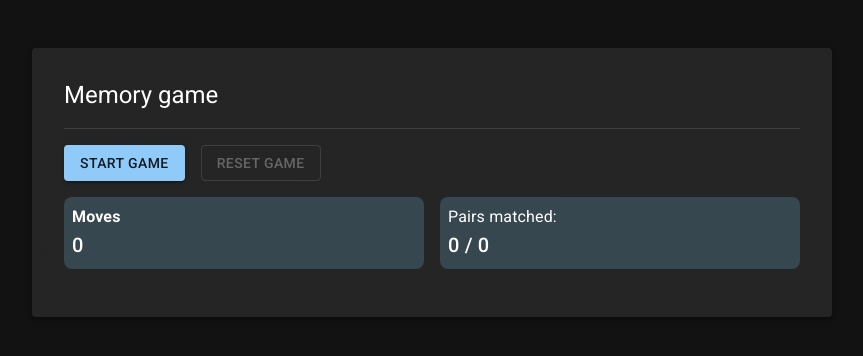
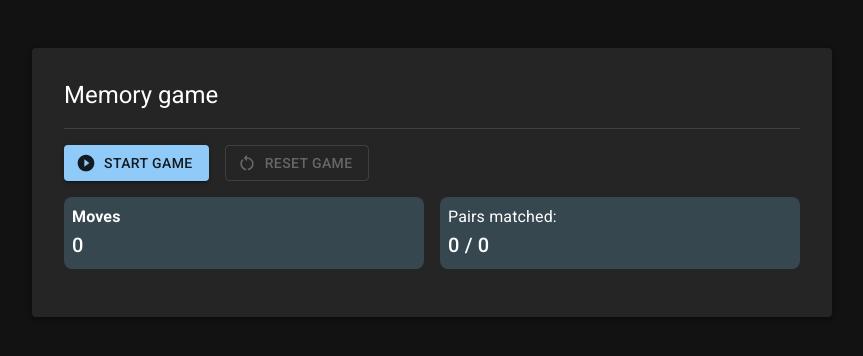
Before and after one commit to kadaradam/react-memory-game, a React (Vite) app: page / in a window 1280 px wide. Shown: the top 356 px of the page, without its empty margins (208-1071 px from the left). Built offline with nearby package versions, Linux system fonts and the light colour scheme.

Commit message:
feat: add icons to action buttons

```diff
--- a/package.json
+++ b/package.json
@@ -15,6 +15,7 @@
     "@emotion/react": "^11.10.6",
     "@emotion/styled": "^11.10.6",
     "@fontsource/roboto": "^4.5.8",
+    "@mui/icons-material": "^5.11.16",
     "@mui/material": "^5.12.0",
     "@reduxjs/toolkit": "^1.9.3",
     "axios": "^1.3.5",
--- a/src/components/GameActionButtons.tsx
+++ b/src/components/GameActionButtons.tsx
@@ -1,7 +1,10 @@
+import PlayCircleFilledWhiteIcon from '@mui/icons-material/PlayCircleFilledWhite';
+import RestartAltIcon from '@mui/icons-material/RestartAlt';
 import { Button } from '@mui/material';
 import { Fragment } from 'react';
 import { useDispatch, useSelector } from 'react-redux';
 import { AppDispatch } from '../store';
+
 import {
 	resetGame,
 	selectIsGameRunning,
@@ -27,6 +30,7 @@ export const GameActionButtons = () => {
 				variant="contained"
 				sx={{ mr: 2 }}
 				disabled={isGameRunning}
+				startIcon={<PlayCircleFilledWhiteIcon />}
 			>
 				Start game
 			</Button>
@@ -34,6 +38,7 @@ export const GameActionButtons = () => {
 				onClick={handleResetGame}
 				variant="outlined"
 				disabled={!isGameRunning}
+				startIcon={<RestartAltIcon />}
 			>
 				Reset game
 			</Button>
```
Also changed, not shown: 1 other file (tests, documents, lock files or other folders).
